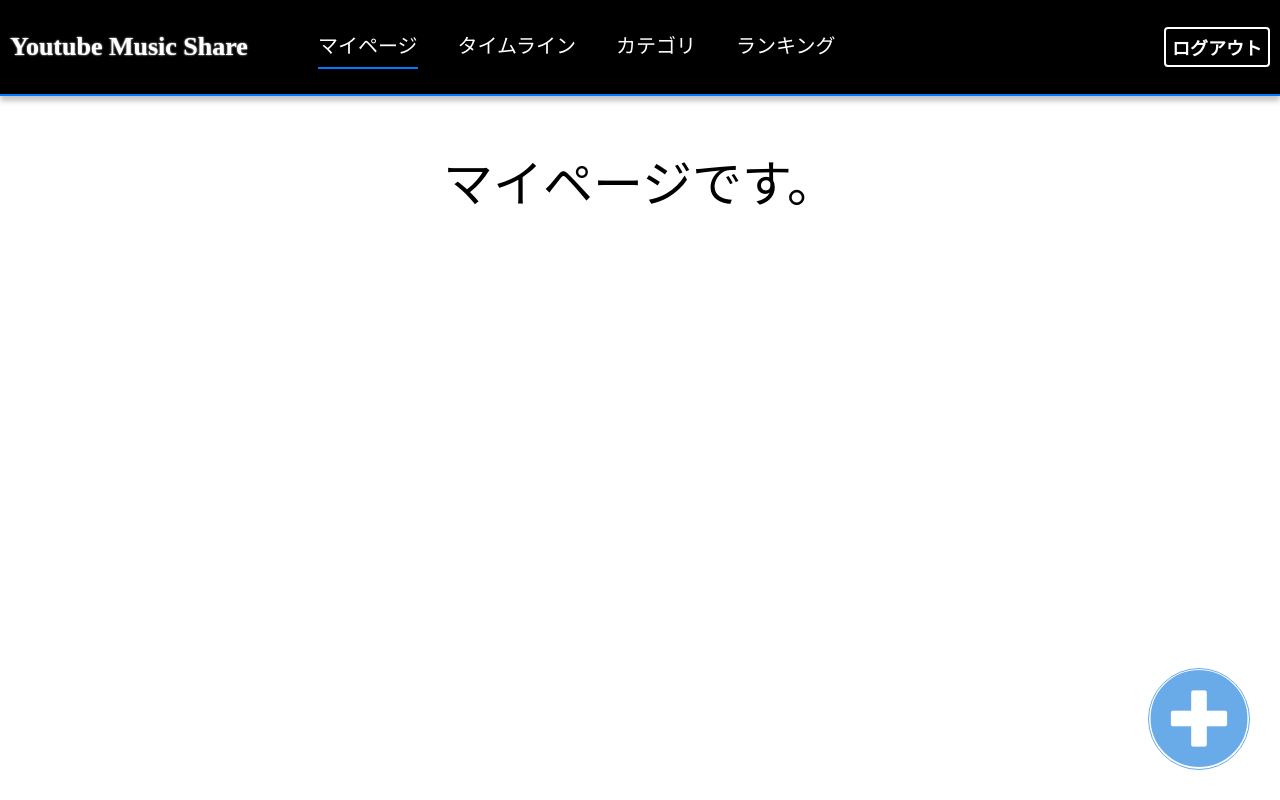
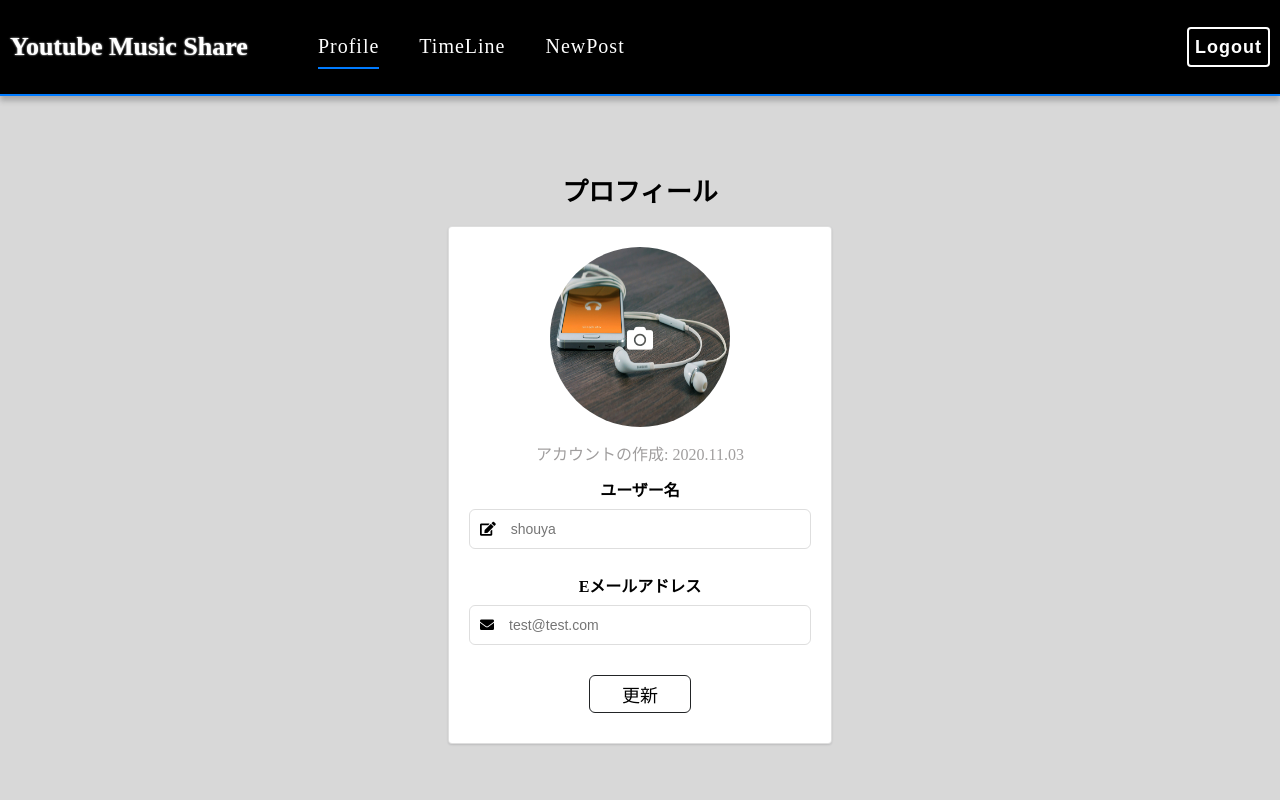
Before and after one commit to shouya-k/YoutubeMusicShare, a Nuxt app: page /my-page in a window 1280 px wide. Built offline with nearby package versions, Linux system fonts and the light colour scheme.

Commit message:
細かいデザインの修正、my-page-formを追加。

```diff
--- a/assets/sass/_signin-up.scss
+++ b/assets/sass/_signin-up.scss
@@ -16,7 +16,7 @@
 
   &__inner {
     width: 25%;
-    margin: 180px auto;
+    margin: 190px auto;
     text-align: center;
 
     @include mq-sm {
--- a/components/content.vue
+++ b/components/content.vue
@@ -69,21 +69,31 @@
 <script>
 import firebase from '@/plugins/firebase'
 export default {
-  props: ['currentUID'],
   data() {
     return {
       posts: [],
       modalText: '',
       isDeleteHidden: true,
+      currentUID: null,
     }
   },
   created() {
     this.db = firebase.firestore()
+
+    const user = firebase.auth().currentUser
+    if (user) {
+      this.currentUID = user.uid
+    } else {
+      console.log('未認証です。')
+    }
   },
   mounted() {
     const collection = this.db.collection('posts')
 
-    collection.get().then((querySnapshot) => {
+    collection
+      .orderBy('createdAt', 'desc')
+      .get()
+      .then((querySnapshot) => {
         this.posts = []
         querySnapshot.forEach((doc) => {
           const postsData = doc.data()
--- a/components/header.vue
+++ b/components/header.vue
@@ -12,7 +12,7 @@
             to="/my-page"
             class="nav__link"
             active-class="nav__link--active"
-            >マイページ</nuxt-link
+            >Profile</nuxt-link
           >
         </li>
         <li class="nav__item">
@@ -20,32 +20,24 @@
             to="/timeline"
             class="nav__link"
             active-class="nav__link--active"
-            >タイムライン</nuxt-link
+            >TimeLine</nuxt-link
           >
         </li>
         <li class="nav__item">
           <nuxt-link
-            to="/category"
+            to="/posts"
             class="nav__link"
             active-class="nav__link--active"
-            >カテゴリ</nuxt-link
-          >
-        </li>
-        <li class="nav__item">
-          <nuxt-link
-            to="/ranking"
-            class="nav__link"
-            active-class="nav__link--active"
-            >ランキング</nuxt-link
+            >NewPost</nuxt-link
           >
         </li>
         <li class="nav__item nav__item--logout" @click.prevent="logOut()">
-          <a class="nav__link">ログアウト</a>
+          <a class="nav__link">Logout</a>
         </li>
       </ul>
     </nav>
     <button type="button" class="head__logout-btn" @click.prevent="logOut()">
-      ログアウト
+      Logout
     </button>
     <div class="nav__icon" @click="navShow">
       <i class="fas fa-bars fa-2x" style="color: #fff"></i>
@@ -120,6 +112,7 @@ export default {
     background-color: rgb(0, 0, 0);
     border: 2px solid #fff;
     border-radius: 4px;
+    letter-spacing: 1px;
 
     &:hover {
       background-color: #fff;
@@ -129,7 +122,7 @@ export default {
 
   // .head
   @include mq-sm {
-    height: 11%;
+    height: 80px;
 
     &__logo {
       font-size: 2.1rem;
@@ -165,6 +158,7 @@ export default {
     display: block;
     text-align: center;
     line-height: 42px;
+    letter-spacing: 1px;
 
     &:hover {
       border-bottom: 2px solid rgb(0, 123, 255);
--- /dev/null
+++ b/components/my-page-form.vue
@@ -0,0 +1,152 @@
+<template>
+  <div class="profile">
+    <div class="profile__inner">
+      <h1 class="profile__title">プロフィール</h1>
+      <form class="form">
+        <div class="form__images">
+          <img
+            class="form__image"
+            src="../assets/img/mobile-605422_1920.jpg"
+            alt=""
+          />
+          <label class="form__file"
+            ><i class="fas fa-camera"></i>
+            <input
+              type="file"
+              name="photo"
+              accept="image/*"
+              style="display: none"
+            />
+          </label>
+        </div>
+        <p class="form__created-at">アカウントの作成: 2020.11.03</p>
+        <p class="form__label">ユーザー名</p>
+        <div class="form__item">
+          <i class="fas fa-edit form__icon"></i>
+          <input class="form__input" type="text" placeholder="shouya" />
+        </div>
+        <p class="form__label">Eメールアドレス</p>
+        <div class="form__item">
+          <i class="fas fa-envelope form__icon"></i>
+          <input class="form__input" type="email" placeholder="test@test.com" />
+        </div>
+        <input class="form__submit" type="submit" value="更新" />
+      </form>
+    </div>
+  </div>
+</template>
+
+<script>
+export default {}
+</script>
+
+<style lang="scss" scoped>
+.profile {
+  overflow: hidden;
+  width: 100%;
+  height: 100%;
+  position: absolute;
+  top: 0;
+  background-color: rgb(216, 216, 216);
+
+  &__inner {
+    width: 30%;
+    margin: 180px auto 0;
+    text-align: center;
+    font-size: 1.6rem;
+  }
+
+  &__title {
+    font-size: 2.6rem;
+    font-weight: bold;
+    color: black;
+    margin-bottom: 20px;
+  }
+}
+
+.form {
+  padding: 20px 20px 10px;
+  background-color: #fff;
+  border: 1px solid rgba(34, 36, 38, 0.15);
+  border-radius: 4px;
+  box-shadow: 0 1px 2px 0 rgba(34, 36, 38, 0.15);
+
+  &__images {
+    position: relative;
+    overflow: hidden;
+    margin-bottom: 20px;
+  }
+
+  &__image {
+    display: block;
+    width: 180px;
+    height: 180px;
+    border-radius: 50%;
+    margin: 0 auto;
+  }
+
+  &__file {
+    position: absolute;
+    font-size: 2.6rem;
+    height: 25px;
+    top: 0;
+    bottom: 0;
+    left: 0;
+    right: 0;
+    margin: auto;
+    color: #fff;
+  }
+
+  &__created-at {
+    color: rgb(160, 158, 158);
+    margin-bottom: 20px;
+  }
+
+  &__label {
+    font-weight: bold;
+    padding-bottom: 10px;
+  }
+
+  &__item {
+    display: flex;
+    font-size: 1.4rem;
+    padding: 6px 0;
+    margin-bottom: 30px;
+    border: 1px solid rgba(34, 36, 38, 0.15);
+    border-radius: 6px;
+  }
+
+  &__icon {
+    margin: auto 10px;
+  }
+
+  &__input {
+    outline: 0;
+    width: 100%;
+    border: 0;
+    padding: 5px;
+    box-sizing: border-box;
+    font-size: 14px;
+
+    &_empty {
+      background-color: #fdd9d6;
+    }
+  }
+
+  &__submit {
+    width: 30%;
+    margin: 0 auto 20px;
+    font-size: 1.8rem;
+    color: #000000;
+    padding: 5px 0;
+    background-color: #fff;
+    border: 1px solid rgba(34, 36, 38, 1);
+    border-radius: 6px;
+
+    &:hover {
+      color: #fff;
+      background-color: #000000;
+    }
+  }
+}
+</style>
--- a/components/signin-up/header.vue
+++ b/components/signin-up/header.vue
@@ -5,10 +5,10 @@
     <nav class="nav">
       <ul class="nav__menu">
         <li class="nav__item">
-          <nuxt-link to="/signin" class="nav__link">サインイン</nuxt-link>
+          <nuxt-link to="/signin" class="nav__link">Signin</nuxt-link>
         </li>
         <li class="nav__item">
-          <nuxt-link to="/signup" class="nav__link">サインアップ</nuxt-link>
+          <nuxt-link to="/signup" class="nav__link">Signup</nuxt-link>
         </li>
       </ul>
     </nav>
@@ -34,6 +34,10 @@ export default {}
   width: 100%;
   height: 12%;
   z-index: 3;
+
+  @include mq-sm {
+    height: 80px;
+  }
 
   &__logo {
     padding: 0 10px;
@@ -65,6 +69,7 @@ export default {}
     margin: 0 15px;
     border: 2px solid #fff;
     border-radius: 4px;
+    padding: 0 5px;
 
     @include mq-sm {
       font-size: 1.2rem;
@@ -80,6 +85,7 @@ export default {}
     display: block;
     text-align: center;
     line-height: 40px;
+    letter-spacing: 1px;
   }
   &__link:hover {
     color: rgb(0, 0, 0);
--- a/pages/my-page.vue
+++ b/pages/my-page.vue
@@ -1,18 +1,17 @@
 <template>
   <div>
     <Header></Header>
-    <h1 class="title">マイページです。</h1>
-    <PostsIcon></PostsIcon>
+    <MyPageForm></MyPageForm>
   </div>
 </template>
 
 <script>
 import Header from '../components/header'
-import PostsIcon from '../components/posts-icon'
+import MyPageForm from '../components/my-page-form'
 export default {
   components: {
     Header,
-    PostsIcon,
+    MyPageForm,
   },
 }
 </script>
--- a/pages/timeline.vue
+++ b/pages/timeline.vue
@@ -1,7 +1,7 @@
 <template>
   <div>
     <Header />
-    <Content :currentUID="currentUID" />
+    <Content />
     <PostsIcon />
   </div>
 </template>
```
Lines whose indentation alone changed are shown as unchanged.
